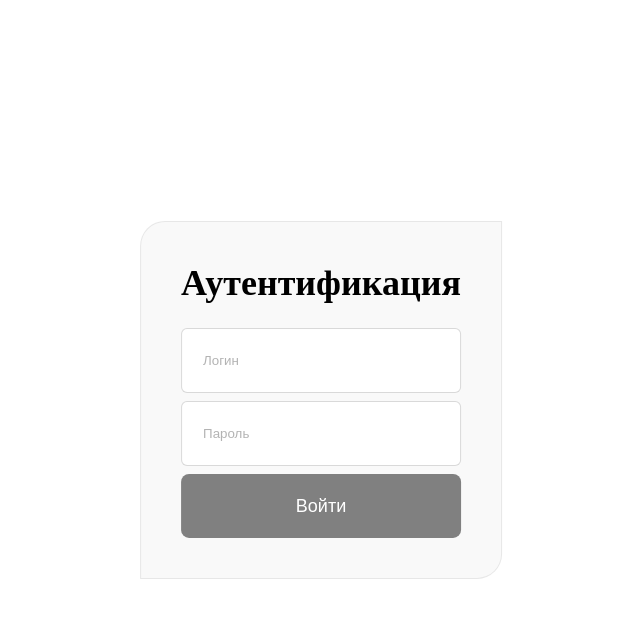
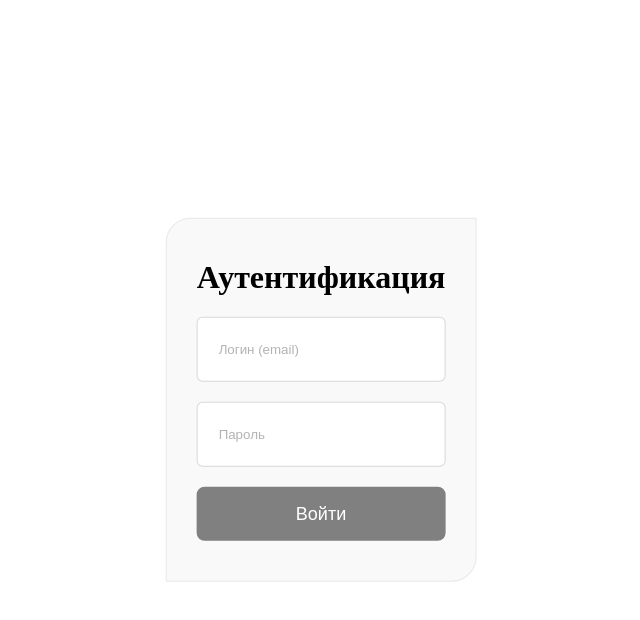
Before and after one commit to Mirkadoi/exemple-infinite-scroll, a React (Create React App) app: page / in a window 1280 px wide. Both pictures are taken after a click on the button "Авторизоваться". Shown: the top 620 px of the page, without its empty margins (319-959 px from the left). Built offline with nearby package versions, Linux system fonts and the light colour scheme.

Commit message:
Добавляет валидацию для авторизации

```diff
--- a/src/components/Authorization/FormAuth.js
+++ b/src/components/Authorization/FormAuth.js
@@ -5,21 +5,51 @@ import styles from './FormAuth.module.scss';
 
 const FormAuth = () => {
     const [formValue, setFormValue] = useState({
-        name: '',
+        mail: '',
         password: '',
     });
-    // const [formError, setFormError] = useState('');
+    const [formError, setFormError] = useState({
+        mailError: '',
+        passwordError: '',
+    });
     const [inValidForm, setInValidForm] = useState(true);
 
-    const { name, password } = formValue;
+    const { mail, password } = formValue;
+    const { mailError, passwordError } = formError;
 
-    const changeTextField = ({ target: { value, id } }) => (
-        setFormValue({ ...formValue, [id]: value })
-    );
+    const changeTextField = ({ target: { value, id } }) => {
+        setFormValue({ ...formValue, [id]: value });
+        setFormError({ ...formError, [`${id}Error`]: '' });
+    };
 
-    const validateTextField = (e) => {
-        console.log(e.target.value);
+    const validateAllTextField = () => {
+        const allFieldValid = !mailError && !passwordError && mail && password;
+        if (allFieldValid) {
             setInValidForm(false);
+        }
+    };
+
+    const validateTextField = ({ target: { value, id } }) => {
+        if (id === 'mail') {
+            const regExp = /^(([^<>()[\]\\.,;:\s@"]+(\.[^<>()[\]\\.,;:\s@"]+)*)|(".+"))@((\[[0-9]{1,3}\.[0-9]{1,3}\.[0-9]{1,3}\.[0-9]{1,3}])|(([a-zA-Z\-0-9]+\.)+[a-zA-Z]{2,}))$/;
+            const email = String(value).toLowerCase();
+            if (!regExp.test(email)) {
+                setFormError({ ...formError, mailError: 'Не корректный имеил' });
+                setInValidForm(true);
+                return;
+            }
+            setFormError({ ...formError, mailError: '' });
+            validateAllTextField();
+            return;
+        }
+        const regExp = /(?=^.{6,}$)/;
+        if (!regExp.test(value)) {
+            setFormError({ ...formError, passwordError: 'Пароль от 6 символов' });
+            setInValidForm(true);
+            return;
+        }
+        setFormError({ ...formError, passwordError: '' });
+        validateAllTextField();
     };
 
     const handleClick = (e) => {
@@ -29,14 +59,19 @@ const FormAuth = () => {
 
     return (
         <form className={styles.form}>
+            <div className={styles.input}>
+                {mailError && <span className={styles.error}><b>{mailError}</b></span>}
                 <TextField
-                id="name"
-                placeholder="Логин"
-                value={name}
+                    id="mail"
+                    placeholder="Логин (email)"
+                    value={mail}
                     onChange={changeTextField}
                     onBlur={validateTextField}
-
+                    required
                 />
+            </div>
+            <div className={styles.input}>
+                {passwordError && <span className={styles.error}><b>{passwordError}</b></span>}
                 <TextField
                     type="password"
                     id="password"
@@ -44,7 +79,9 @@ const FormAuth = () => {
                     value={password}
                     onChange={changeTextField}
                     onBlur={validateTextField}
+                    required
                 />
+            </div>
             <Button
                 type='submit'
                 disabled={inValidForm}
--- a/src/components/Authorization/FormAuth.module.scss
+++ b/src/components/Authorization/FormAuth.module.scss
@@ -1,6 +1,25 @@
+@import "scss/variables";
+
 .form {
     display: flex;
     flex-direction: column;
     justify-content: space-between;
-    min-height: 210px;
 }
+
+.input {
+    position: relative;
+    margin-bottom: 20px;
+}
+
+.error {
+    position: absolute;
+    bottom: -17px;
+    left: 0;
+    width: 100%;
+    font-size: 14px;
+    color: $color-red;
+
+    @media (min-width: $viewport--md) {
+        font-size: 16px;
+    }
+}
--- a/src/components/Button.js
+++ b/src/components/Button.js
@@ -23,7 +23,6 @@ const Button = (props) => {
         return (
             <Link
                 to={to}
-                type="button"
                 className={cn(
                     styles.button_reset,
                     styles.button,
@@ -42,7 +41,7 @@ const Button = (props) => {
 
     return (
         <button
-            type="button"
+            type={type}
             className={cn(
                 styles.button_reset,
                 styles.button,
@@ -62,7 +61,7 @@ Button.defaultProps = {
     children: <></>,
     disabled: false,
     mode: '',
-    type: '',
+    type: 'button',
     to: '/',
     className: '',
     onClick: () => {},
--- a/src/components/Button.module.scss
+++ b/src/components/Button.module.scss
@@ -22,7 +22,7 @@
 
 .button {
     text-align: center;
-    font-size: 14px;
+    font-size: 16px;
     line-height: 20px;
     padding: 15px 10px;
     color: $color-white;
@@ -33,7 +33,7 @@
     @media (min-width: $viewport--md) {
         font-size: 18px;
         line-height: 24px;
-        padding: 20px 25px;
+        padding: 15px 25px;
     }
 
     @media (pointer: fine) {
--- a/src/components/TextField.module.scss
+++ b/src/components/TextField.module.scss
@@ -8,8 +8,6 @@
 
 .control {
     width: 100%;
-    min-width: 180px;
-    max-width: 360px;
     margin: 0;
     padding: 24px 21px;
     appearance: none;
--- a/src/page/main/Main.js
+++ b/src/page/main/Main.js
@@ -1,8 +1,8 @@
 import React, { useState } from 'react';
 import PropTypes from 'prop-types';
 import Button from '../../components/Button';
+import FormAuth from '../../components/Authorization/FormAuth';
 import styles from './Main.module.scss';
-import FormAuth from '../../components/Authorization/FormAuth';
 
 const renderPreview = (isAuth, switchStepAuth) => (
     <>
--- a/src/page/main/Main.module.scss
+++ b/src/page/main/Main.module.scss
@@ -1,4 +1,7 @@
 @import "scss/variables";
+
+$title-h1:                      32px;
+$title-h1-m:                    28px;
 
 .root {
     height: 100vh;
@@ -10,7 +13,7 @@
     top: 50%;
     left: 50%;
     transform: translate(-50%, -50%);
-    padding: 40px 40px;
+    padding: 40px 30px;
     border: 1px solid rgba($color-grey, 0.15);
     background-color: rgba($color-grey, 0.05);;
     border-radius: 25px 0;
@@ -19,7 +22,13 @@
 }
 
 .title {
+    font-size: $title-h1-m;
+    white-space: nowrap;
     margin-top: 0;
+
+    @media (min-width: $viewport--md) {
+        font-size: $title-h1;
+    }
 }
 
 .description {
```
Lines whose indentation alone changed are shown as unchanged.
